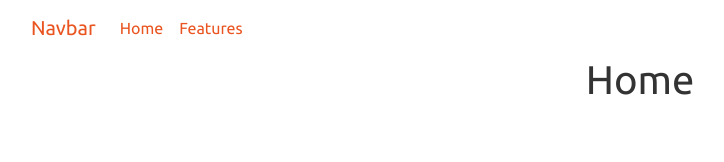
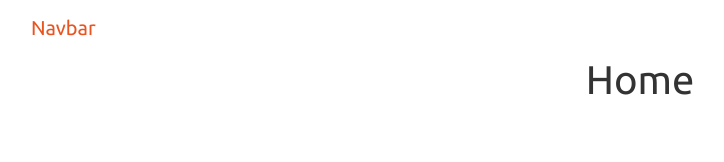
Before and after one commit to angelog05/pokedexcard, a Next.js app: page / in a window 1280 px wide. Shown: the top 162 px of the page, without its empty margins (0-724 px from the left). Built offline with nearby package versions, Linux system fonts and the light colour scheme.

Commit message:
Clean git cache

```diff
--- a/package.json
+++ b/package.json
@@ -19,5 +19,10 @@
     "react": "^18.2.0",
     "react-dom": "^18.2.0",
     "swr": "^1.3.0"
+  },
+  "devDependencies": {
+    "autoprefixer": "^10.4.13",
+    "postcss": "^8.4.21",
+    "tailwindcss": "^3.2.4"
   }
 }
--- /dev/null
+++ b/pages/_app.js
@@ -0,0 +1,7 @@
+import '../styles/globals.css';
+
+function MyApp({ Component, pageProps }) {
+  return <Component {...pageProps} />
+}
+
+export default MyApp;
--- a/pages/index.js
+++ b/pages/index.js
@@ -5,7 +5,7 @@
 const Index = (props) => {
 
   return (
-    <div>
+    <div className="main-content">
       <Head>
         <title>Home</title>
       </Head>
--- /dev/null
+++ b/postcss.config.js
@@ -0,0 +1,6 @@
+module.exports = {
+  plugins: {
+    tailwindcss: {},
+    autoprefixer: {},
+  },
+}
--- /dev/null
+++ b/styles/globals.css
@@ -0,0 +1,3 @@
+@tailwind base;
+@tailwind components;
+@tailwind utilities;
--- /dev/null
+++ b/tailwind.config.js
@@ -0,0 +1,15 @@
+/** @type {import('tailwindcss').Config} */
+module.exports = {
+  content: [
+    "./app/**/*.{js,ts,jsx,tsx}",
+    "./pages/**/*.{js,ts,jsx,tsx}",
+    "./components/**/*.{js,ts,jsx,tsx}",
+
+    // Or if using `src` directory:
+    "./src/**/*.{js,ts,jsx,tsx}",
+  ],
+  theme: {
+    extend: {},
+  },
+  plugins: [],
+}
```
Also changed, not shown: 2 other files (tests, documents, lock files or other folders).
